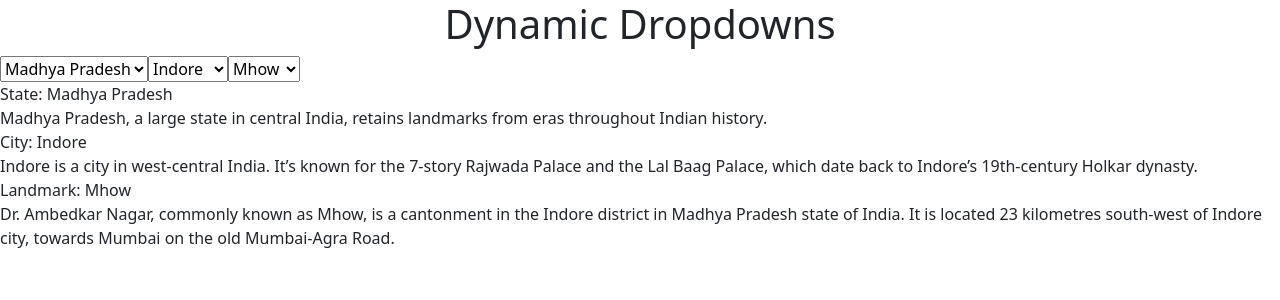
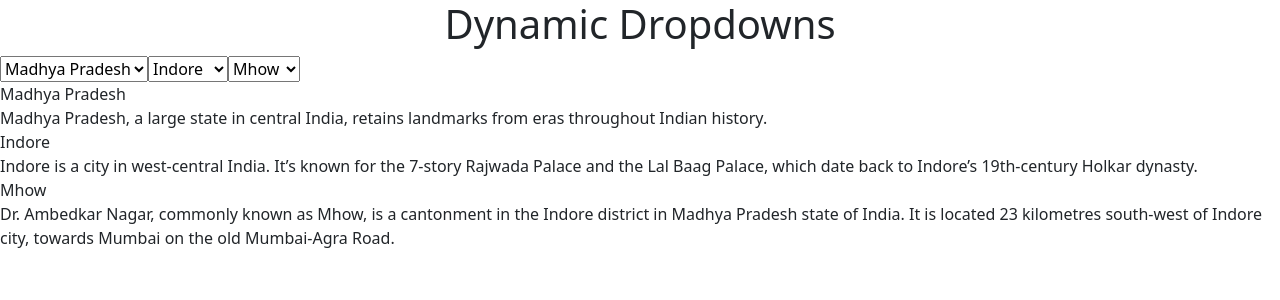
Before and after one commit to acciojob/dropdown-react-swathigopavarapu, a React app: page / in a window 1280 px wide. Shown: the top 300 px of the page. Built offline with nearby package versions, Linux system fonts and the light colour scheme.

Commit message:
initial commit - sropdown react

```diff
--- a/src/components/App.js
+++ b/src/components/App.js
@@ -174,6 +174,8 @@ function App() {
 				</option>
 			 ))}
 			 </select>
+
+      {/* City Dropdown */}
       <select id="city" value={selectedCityIndex} onChange={handleCityChange}>
         {currentState.city.map((city, index) => (
           <option key={index} value={index}>
@@ -181,6 +183,8 @@ function App() {
           </option>
         ))}
       </select>
+
+      {/* Landmark Dropdown */}
       <select
         id="landmark"
         value={selectedLandmarkIndex}
@@ -192,13 +196,15 @@ function App() {
           </option>
         ))}
       </select>
-	  <div id="state-name">State: {currentState.name}</div>
+
+      {/* Display details with IDs matching Cypress test */}
+      <div id="state-title">{currentState.name}</div>
       <div id="state-description">{currentState.description}</div>
 
-      <div id="city-name">City: {currentCity.name}</div>
+      <div id="city-title">{currentCity.name}</div>
       <div id="city-description">{currentCity.description}</div>
 
-      <div id="landmark-name">Landmark: {currentLandmark.name}</div>
+      <div id="landmark-title">{currentLandmark.name}</div>
       <div id="landmark-description">{currentLandmark.description}</div>
 
 	</div>
```
Lines whose indentation alone changed are shown as unchanged.
